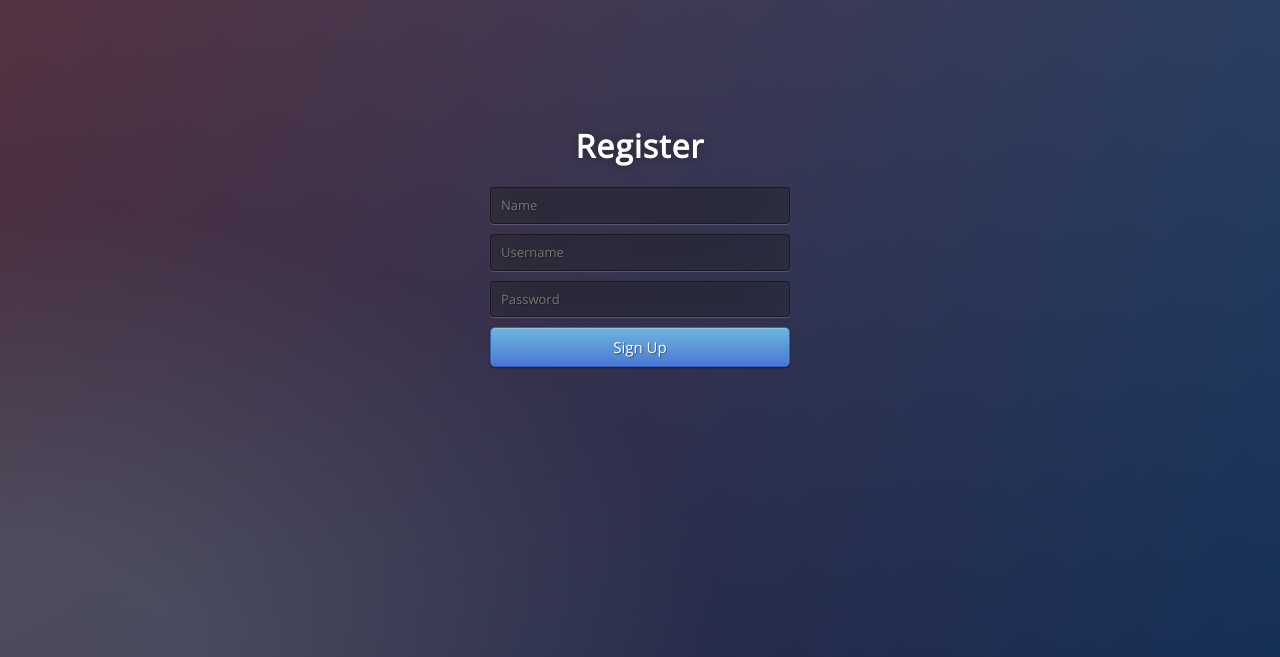
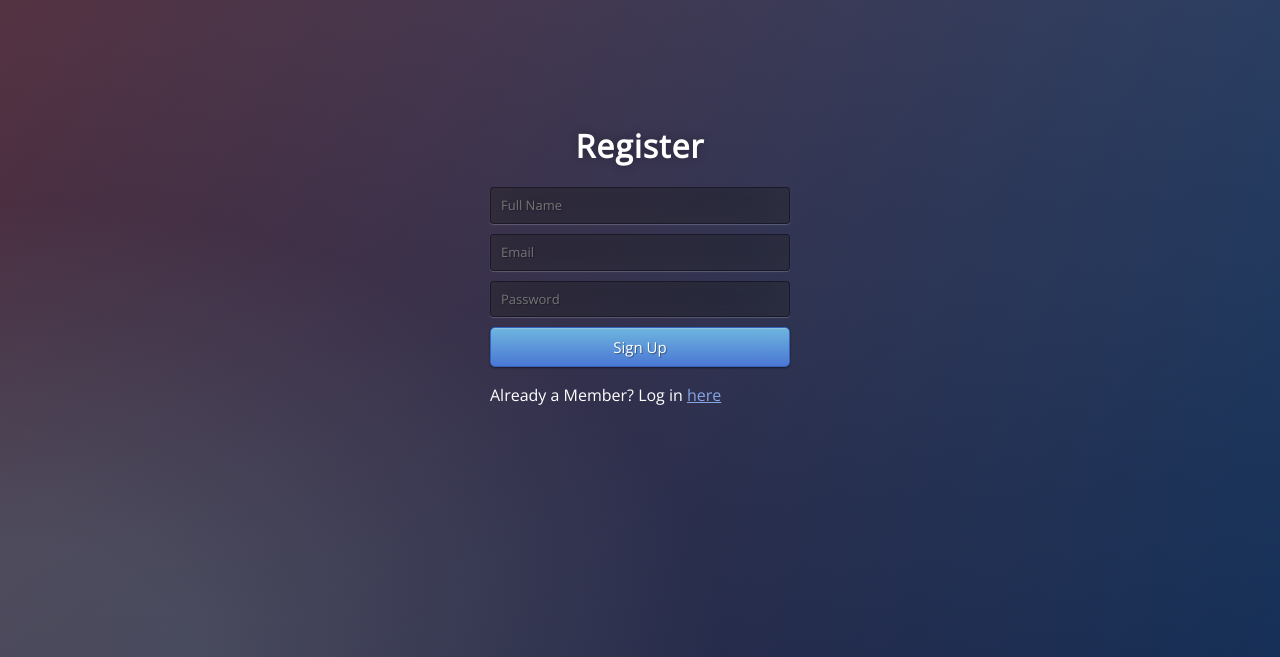
Before and after one commit to juvekaradheesh/Event-Manager, a PHP site: page /login-form/register.php in a window 1280 px wide. Shown: the part 143-800 px from the top of the page. Run offline with PHP 8.4, Linux system fonts and the light colour scheme; some libraries are stand-ins or nearby versions.

Commit message:
event view changed, login page and register page linked

```diff
--- a/login-form/register.php
+++ b/login-form/register.php
@@ -66,7 +66,9 @@ input {
 	transition: box-shadow .5s ease;
 }
 input:focus { box-shadow: inset 0 -5px 45px rgba(100,100,100,0.4), 0 1px 1px rgba(255,255,255,0.2); }
-
+a{
+	color:  #88a5e3;
+}
     </style>
 
   <script src="https://cdnjs.cloudflare.com/ajax/libs/prefixfree/1.0.7/prefixfree.min.js"></script>
@@ -77,10 +79,12 @@ input:focus { box-shadow: inset 0 -5px 45px rgba(100,100,100,0.4), 0 1px 1px rgb
   <div class="login">
 	<h1>Register</h1>
     <form method="post" action="insert_register.php">
-    	<input type="text" name="name" placeholder="Name" required="required" />
-    	<input type="email" name="username" placeholder="Username" required="required" />
+    	<input type="text" name="name" placeholder="Full Name" required="required" />
+    	<input type="email" name="username" placeholder="Email" required="required" />
         <input type="password" name="password" placeholder="Password" required="required" />
         <button type="submit" class="btn btn-primary btn-block btn-large">Sign Up</button>
+		<br>
+		<font color="#ffffff">Already a Member? Log in <a href="index.html">here</a></font>
     </form>
 </div>
 
```
Also changed, not shown: login-form/index.html (+6 -1 lines), images/event1.png (added), images/event2.png (added).
